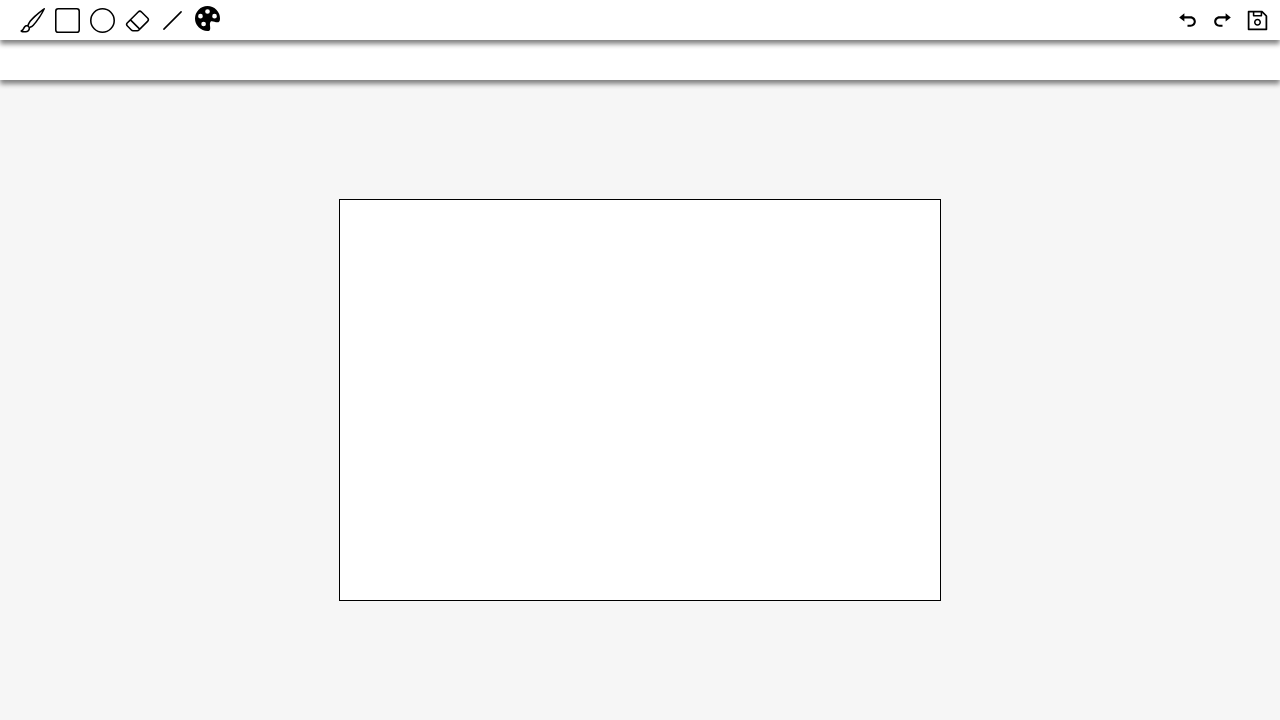
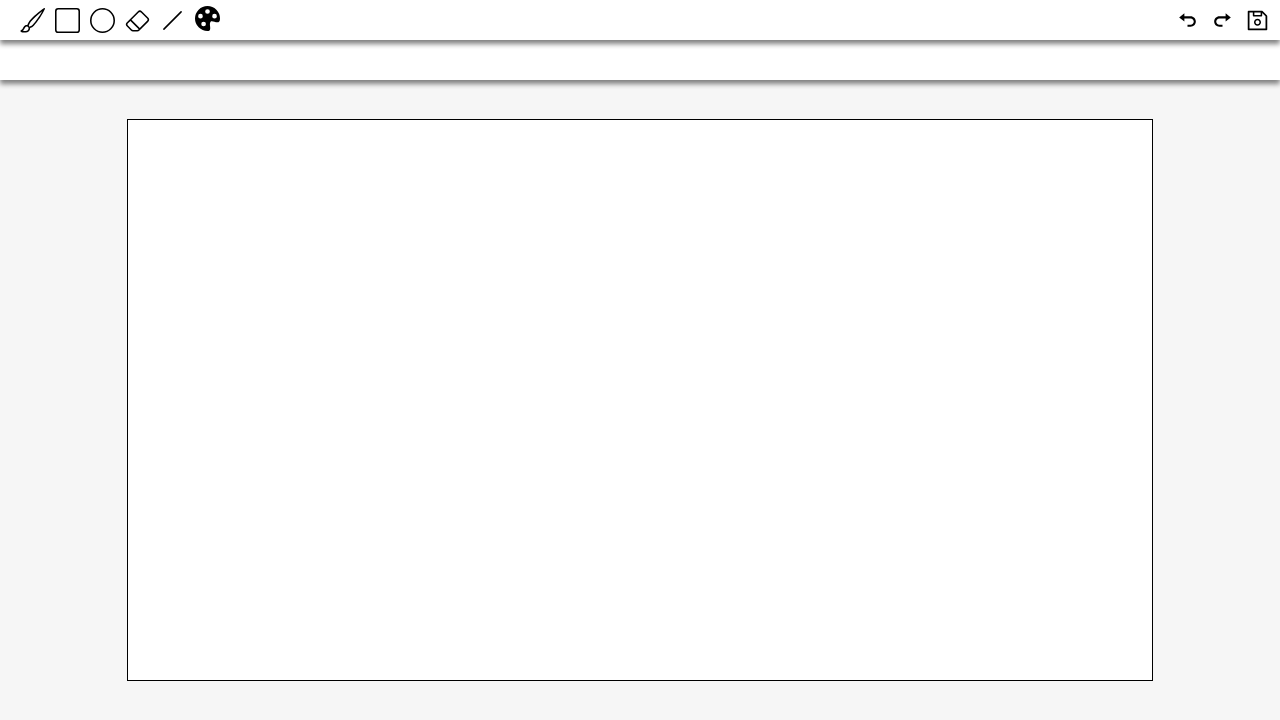
Before and after one commit to kovrizhkoPavel/paint_online, a React (Create React App) app: page / in a window 1280 px wide. Shown: the top 720 px of the page. Built offline with nearby package versions, Linux system fonts and the light colour scheme.

Commit message:
refactor

```diff
--- a/src/components/Canvas.tsx
+++ b/src/components/Canvas.tsx
@@ -15,9 +15,12 @@ const Canvas: FC = () => {
     }
   }, [])
 
+  const width = document.documentElement.clientWidth * 0.8
+  const height = document.documentElement.clientHeight * 0.7
+
   return (
     <div className="canvas">
-      <canvas ref={canvasRef} width={600} height={400}></canvas>
+      <canvas ref={canvasRef} width={width} height={height}></canvas>
     </div>
   )
 }
```
